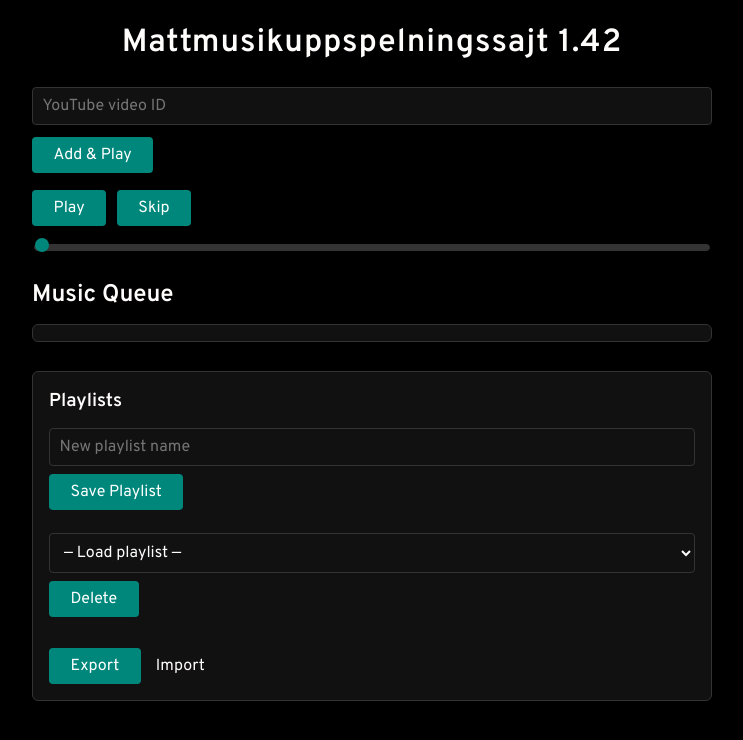
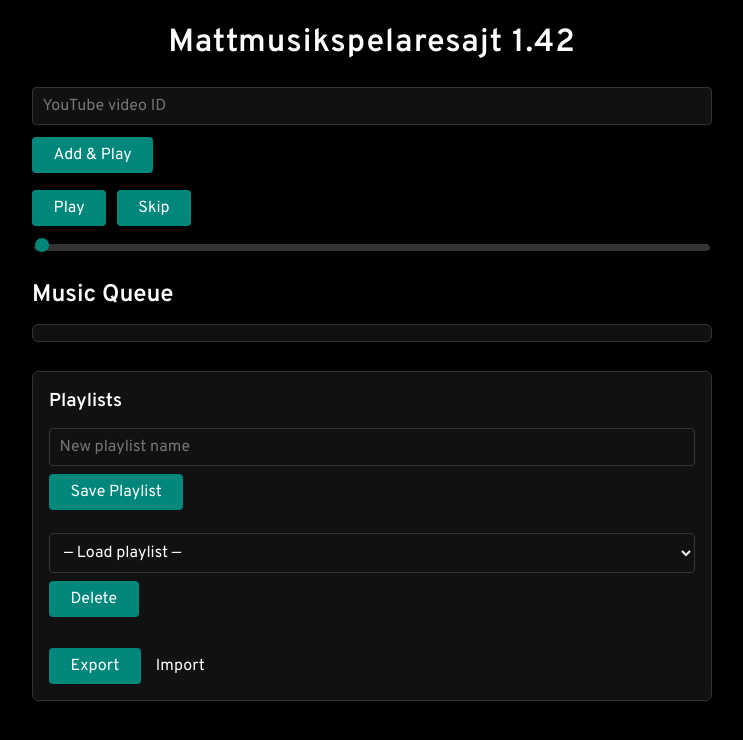
Before and after one commit to MwAy1sokay/mig2je-54, a plain HTML site: page index.html in a window 1280 px wide. Shown: the whole page, without its empty margins (268-1011 px from the left). Drawn offline with Linux system fonts and the light colour scheme.

Commit message:
new name

```diff
--- a/index.html
+++ b/index.html
@@ -2,7 +2,7 @@
 <html lang="en">
 <head>
 <meta charset="UTF-8">
-<title>Mattmusikuppspelningssajt 1.42</title>
+<title>Mattmusikspelaresajt  1.42</title>
 <meta name="viewport" content="width=device-width,initial-scale=1">
 
 <!-- 🎵 google font for a bit of flair -->
@@ -252,7 +252,7 @@ input:-webkit-autofill:focus {
 </style>
 </head>
 <body>
-<h1>Mattmusikuppspelningssajt 1.42</h1>
+<h1>Mattmusikspelaresajt  1.42</h1>
 
 <input id="videoId" placeholder="YouTube video ID">
 <button id="addBtn" style="margin-top:.75rem">Add &amp; Play</button>
```
